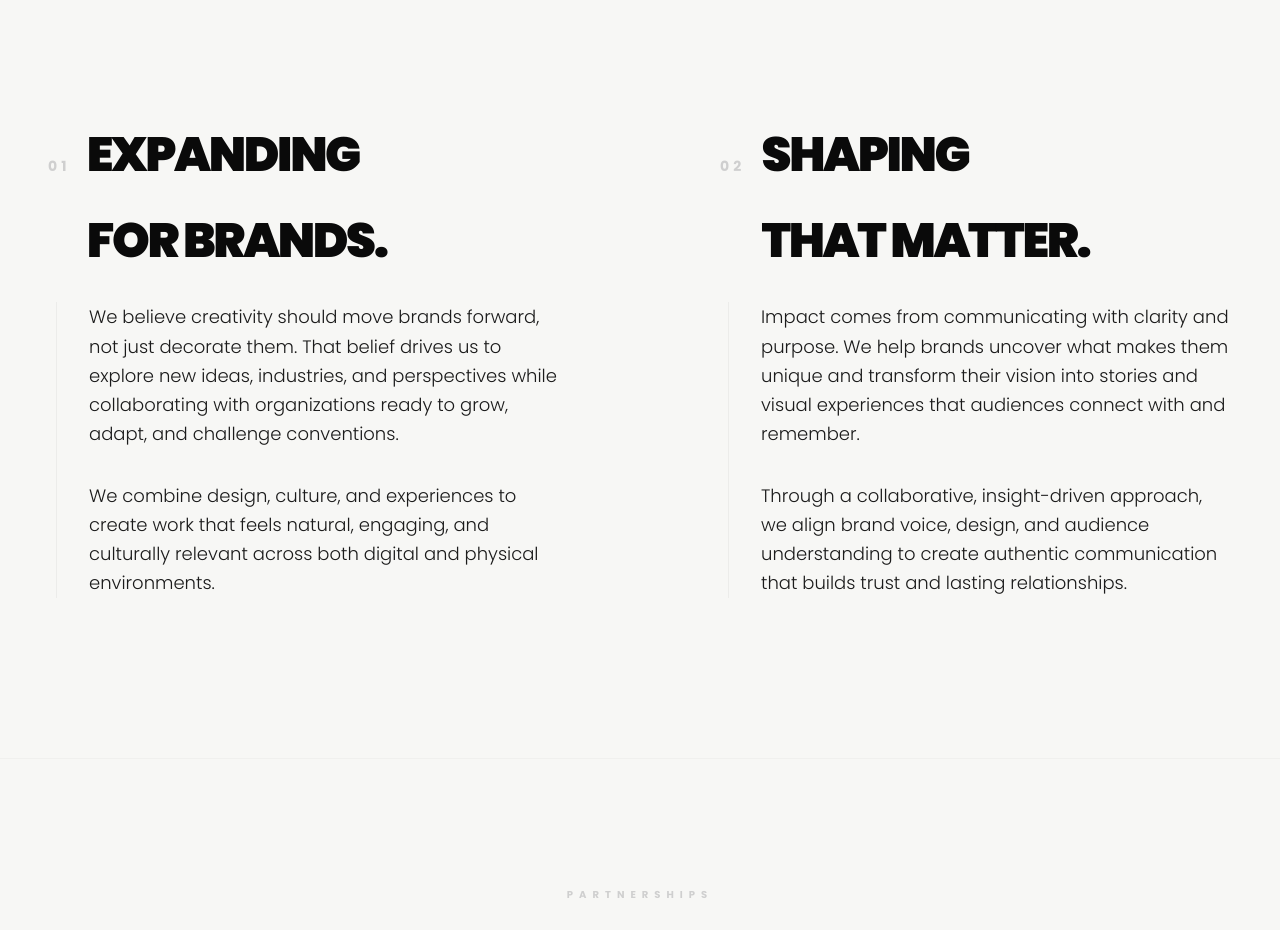
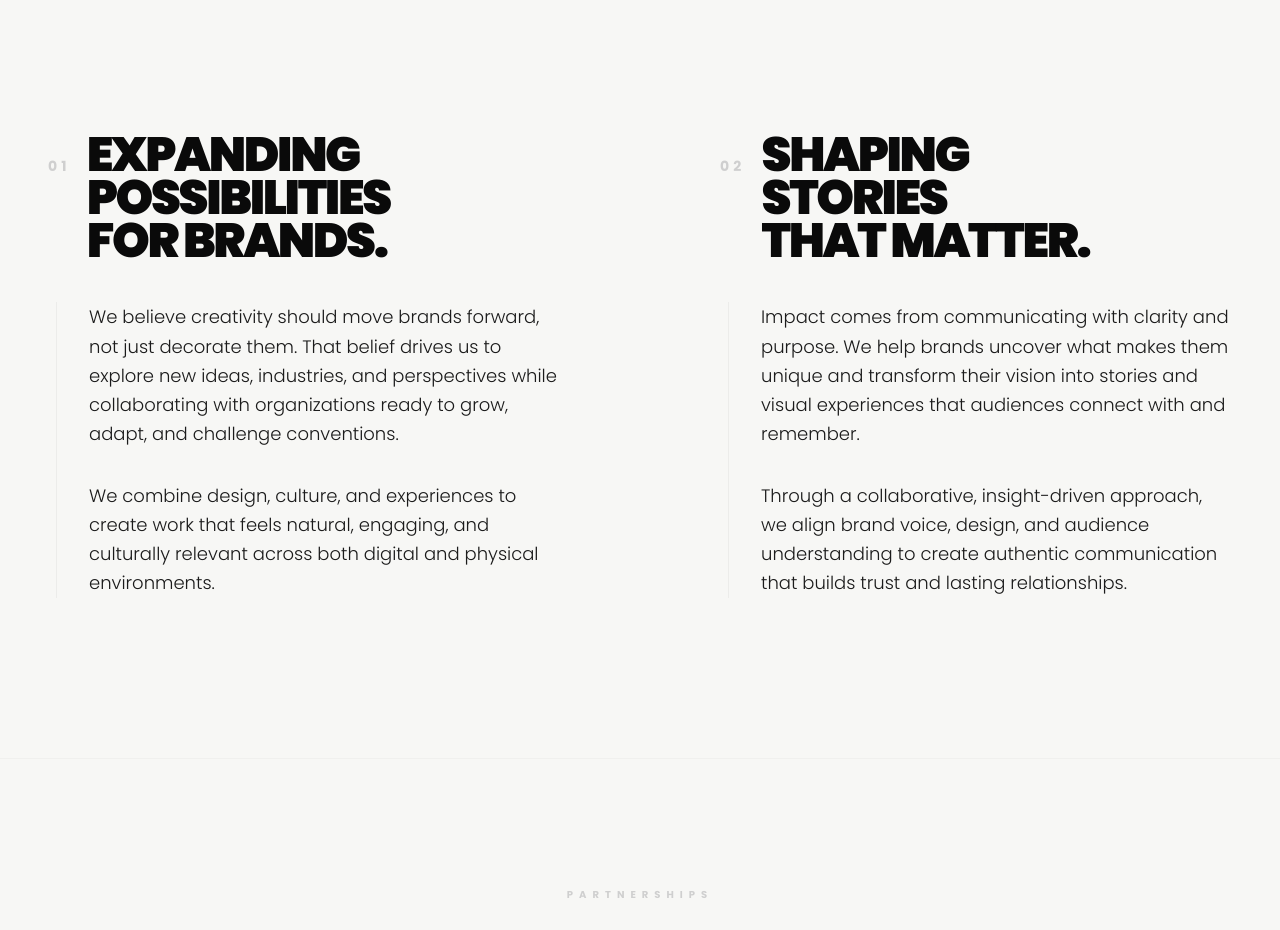
Before and after one commit to therafsanrohan/cresight, a Next.js app: page / in a window 1280 px wide. Shown: the part 1560-2490 px from the top of the page. Built offline with nearby package versions, Linux system fonts and the light colour scheme.

Commit message:
Update Philosophy section headings to solid black

```diff
--- a/sections/home/PhilosophySection.tsx
+++ b/sections/home/PhilosophySection.tsx
@@ -77,9 +77,9 @@ export default function PhilosophySection() {
           >
             <div className="flex items-baseline gap-4 mb-10">
               <span className="text-sm font-bold tracking-[0.3em] text-cresight-gray">01</span>
-              <h3 className="text-3xl md:text-5xl font-black uppercase tracking-tighter leading-[0.9]">
+              <h3 className="text-3xl md:text-5xl font-black uppercase tracking-tighter leading-[0.9] text-cresight-black">
                 EXPANDING <br />
-                <span className="text-cresight-gray outline-text">POSSIBILITIES</span> <br />
+                POSSIBILITIES <br />
                 FOR BRANDS.
               </h3>
             </div>
@@ -103,9 +103,9 @@ export default function PhilosophySection() {
           >
             <div className="flex items-baseline gap-4 mb-10">
               <span className="text-sm font-bold tracking-[0.3em] text-cresight-gray">02</span>
-              <h3 className="text-3xl md:text-5xl font-black uppercase tracking-tighter leading-[0.9]">
+              <h3 className="text-3xl md:text-5xl font-black uppercase tracking-tighter leading-[0.9] text-cresight-black">
                 SHAPING <br />
-                <span className="text-cresight-gray outline-text">STORIES</span> <br />
+                STORIES <br />
                 THAT MATTER.
               </h3>
             </div>
```
